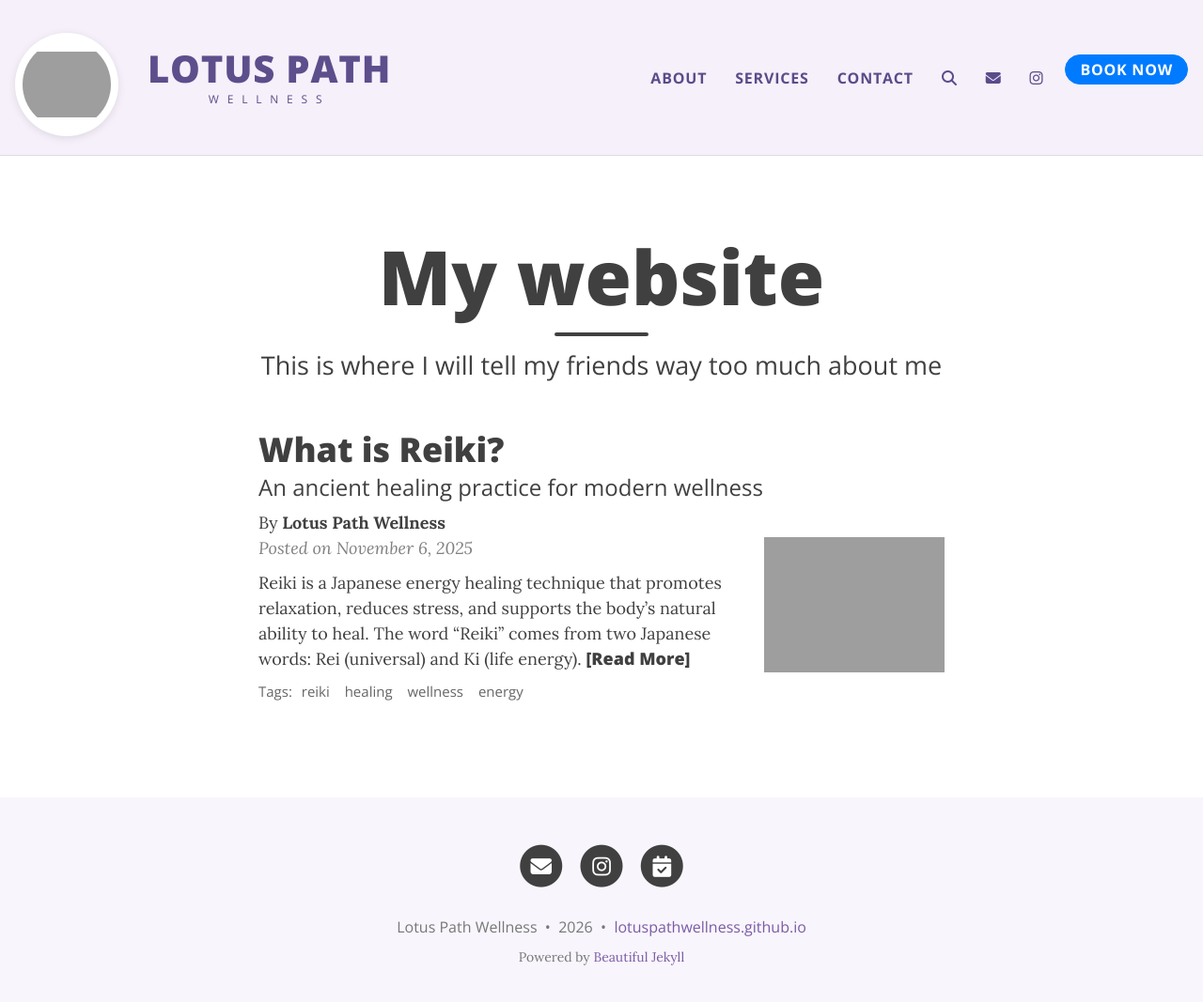
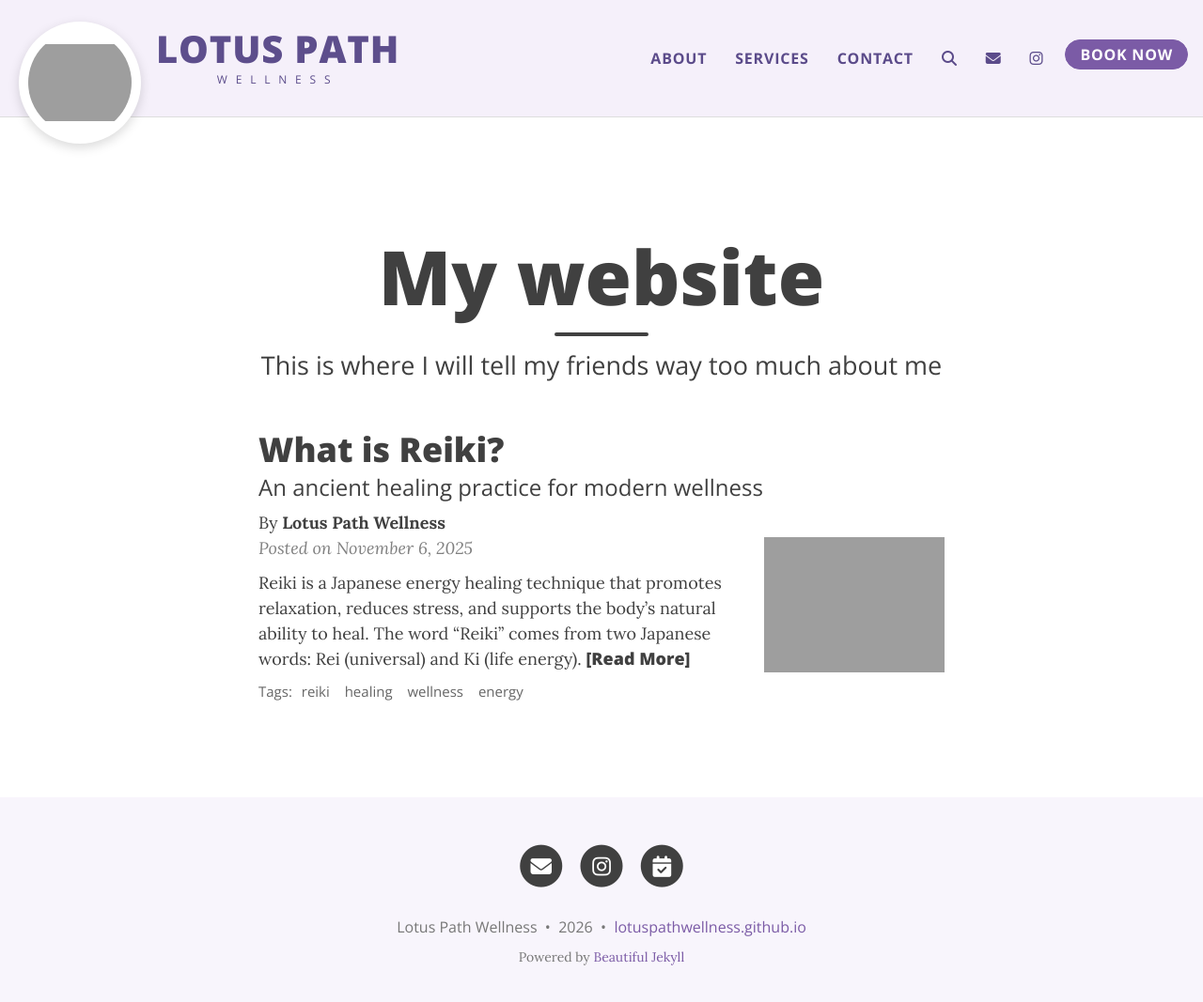
Before and after one commit to lotuspathwellness/lotuspathwellness.github.io, a Jekyll site: the page built from index.html, in a window 1280 px wide and 1080 px high. Shown: the top 1067 px of the window at 94% size. Built offline with Jekyll 4.4.1, drawn with Linux system fonts in a browser that asks for light colours; the list of posts is cut into pages by our own code; comment, search, counter and statistics services are not loaded; grey boxes are pictures that could not be loaded.

Commit message:
Logo overlaps header, style Book Now button purple

```diff
--- a/assets/css/custom.css
+++ b/assets/css/custom.css
@@ -4,28 +4,29 @@
 }
 
 .navbar-custom .navbar-brand-logo {
-  position: relative;
-  z-index: 100;
+  position: absolute;
+  left: 20px;
+  top: 50%;
+  transform: translateY(-30%);
+  z-index: 1000;
 }
 
 .navbar-custom .navbar-brand-logo img,
 .navbar-custom.top-nav-short .navbar-brand-logo img,
 .navbar-custom.top-nav-short-permanent .navbar-brand-logo img {
-  height: 90px;
-  width: 90px;
+  height: 100px;
+  width: 100px;
   border-radius: 50%;
   background-color: #FFFFFF;
-  padding: 8px;
-  box-shadow: 0 2px 8px rgba(0, 0, 0, 0.1);
+  padding: 10px;
+  box-shadow: 0 4px 12px rgba(0, 0, 0, 0.15);
   object-fit: contain;
-  margin-top: 10px;
 }
 
 @media (min-width: 1200px) {
   .navbar-custom .navbar-brand-logo img {
-    height: 110px;
-    width: 110px;
-    margin-top: 15px;
+    height: 130px;
+    width: 130px;
   }
 }
 
@@ -54,7 +55,13 @@ body {
   display: flex;
   flex-direction: column;
   text-decoration: none !important;
-  margin-left: 15px;
+  margin-left: 120px;
+}
+
+@media (min-width: 1200px) {
+  .navbar-brand-text {
+    margin-left: 150px;
+  }
 }
 
 .navbar-brand-text:hover {
@@ -93,3 +100,15 @@ body {
     display: none;
   }
 }
+
+.navbar-custom .nav-link.btn-primary {
+  background-color: #7B5BA6 !important;
+  border-color: #7B5BA6 !important;
+  color: white !important;
+  margin-top: 5px;
+}
+
+.navbar-custom .nav-link.btn-primary:hover {
+  background-color: #9B7BC6 !important;
+  border-color: #9B7BC6 !important;
+}
```
